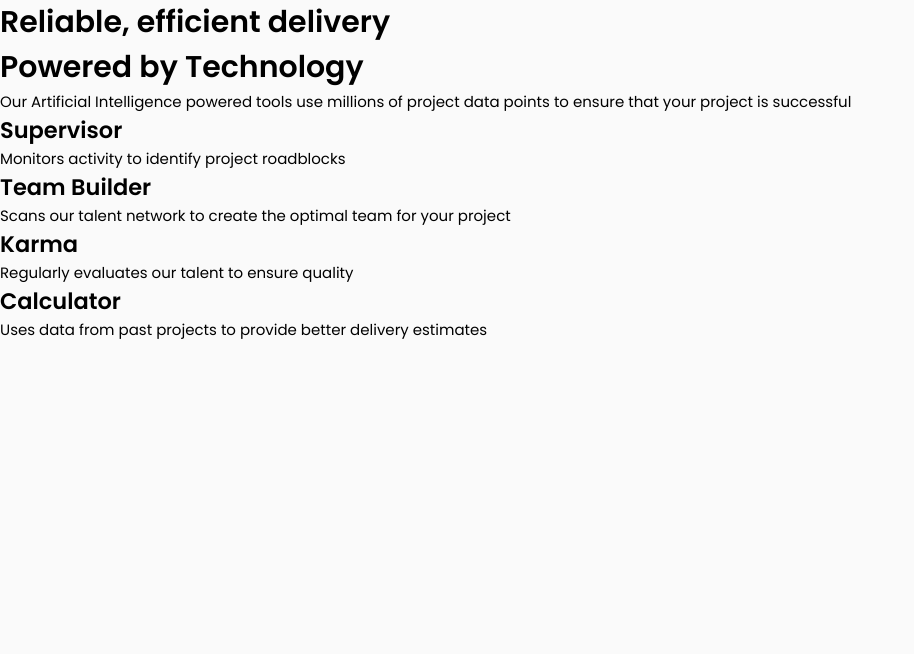
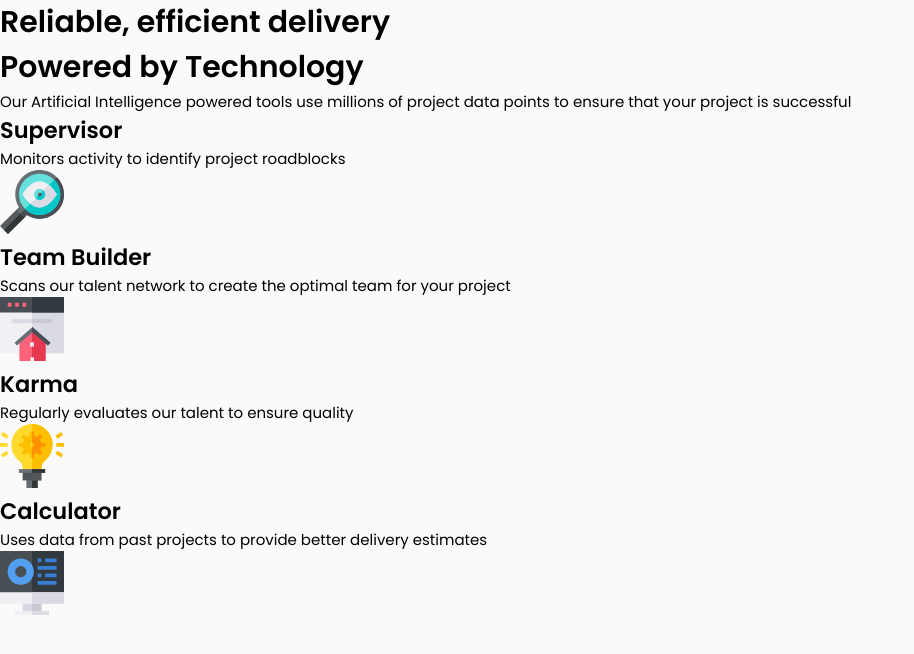
Before and after one commit to m4tut/four_card_feature_section_master, a plain HTML site: page index.html in a window 1280 px wide. Shown: the whole page, without its empty margins (0-914 px from the left). Drawn offline with Linux system fonts and the light colour scheme.

Commit message:
update html

```diff
--- a/index.html
+++ b/index.html
@@ -19,38 +19,50 @@
                     that your project is successful
                 </p>
             </header>
+
             <section class="section_card">
-                <article class="card_item">
+                <article class="card_item brCyan">
                     <header class="header_card">
                         <h2 class="title_item">Supervisor</h2>
                         <p class="text_item">Monitors activity to identify project roadblocks</p>
-                        <footer class="footer_card"></footer>
                     </header>
+                    <footer class="footer_card">
+                        <img src="images/icon-supervisor.svg" alt="supervisor" />
+                    </footer>
                 </article>
-                <article class="card_item">
+
+                <article class="card_item brRed">
                     <header class="header_card">
                         <h2 class="title_item">Team Builder</h2>
                         <p class="text_item">
                             Scans our talent network to create the optimal team for your project
                         </p>
-                        <footer class="footer_card"></footer>
                     </header>
+                    <footer class="footer_card">
+                        <img src="images/icon-team-builder.svg" alt="team-builder" />
+                    </footer>
                 </article>
-                <article class="card_item">
+
+                <article class="card_item brOrange">
                     <header class="header_card">
                         <h2 class="title_item">Karma</h2>
                         <p class="text_item">Regularly evaluates our talent to ensure quality</p>
-                        <footer class="footer_card"></footer>
                     </header>
+                    <footer class="footer_card">
+                        <img src="images/icon-karma.svg" alt="karma" />
+                    </footer>
                 </article>
-                <article class="card_item">
+
+                <article class="card_item brBlue">
                     <header class="header_card">
                         <h2 class="title_item">Calculator</h2>
                         <p class="text_item">
                             Uses data from past projects to provide better delivery estimates
                         </p>
-                        <footer class="footer_card"></footer>
                     </header>
+                    <footer class="footer_card">
+                        <img src="images/icon-calculator.svg" alt="calculator" />
+                    </footer>
                 </article>
             </section>
         </div>
```
